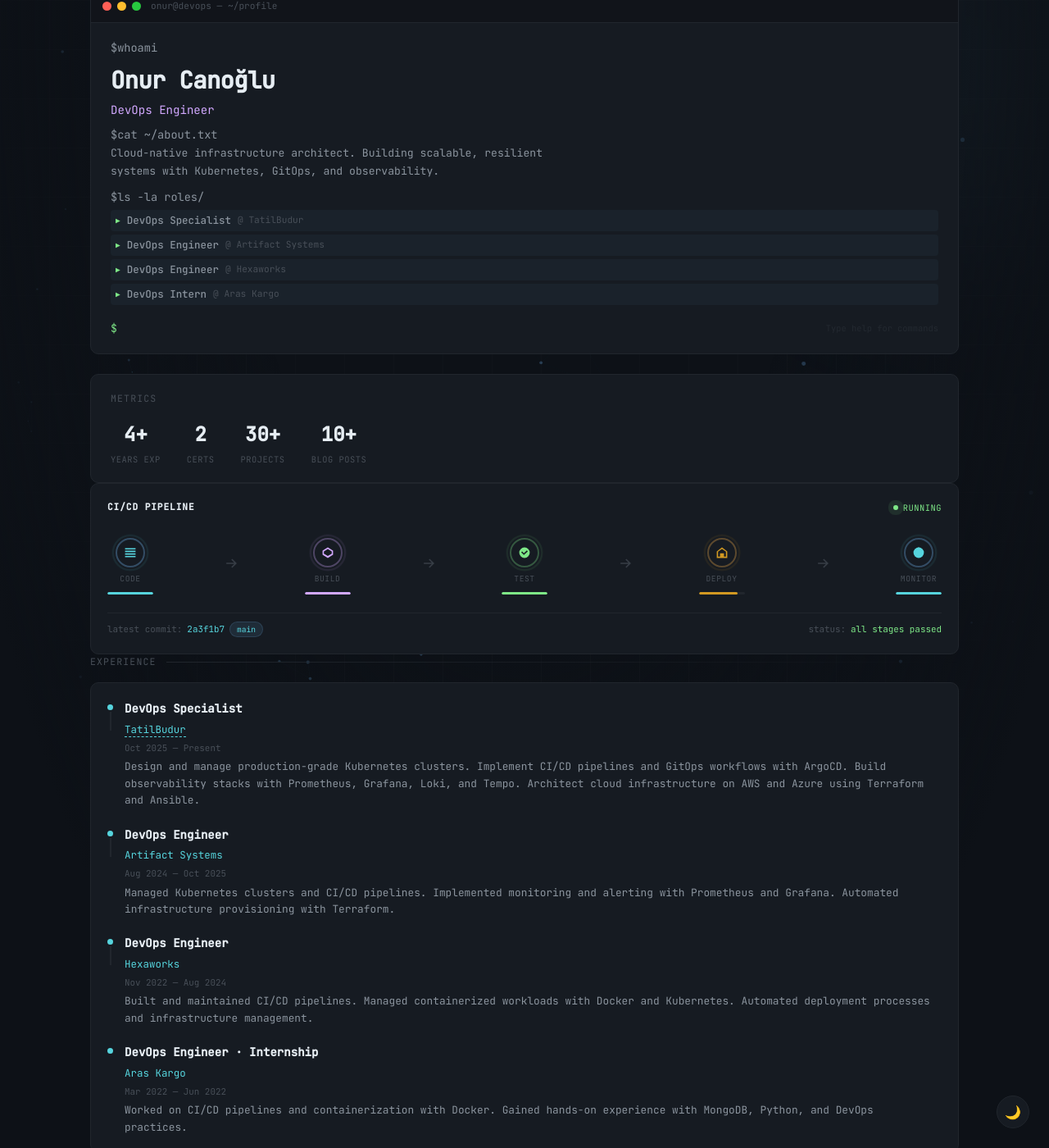
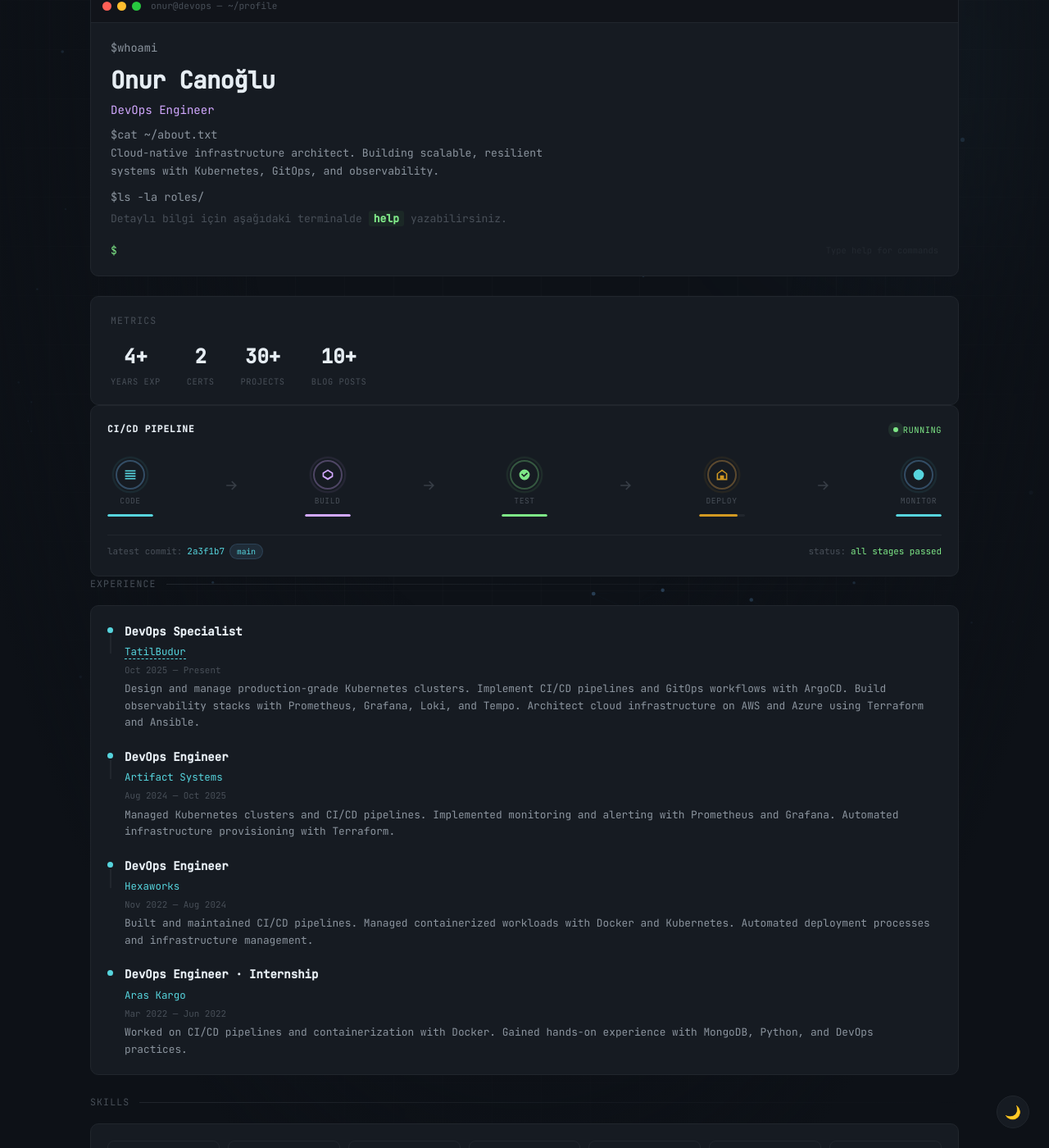
Before and after one commit to canogluonur/canogluonur.github.io, a Jekyll site: the page built from index.html, in a window 1280 px wide and 1400 px high, scrolled down 312 px. Shown: the whole window at 82% size. Built offline with Jekyll 4.4.1, drawn with Linux system fonts in a browser that asks for light colours.

Commit message:
Replace ls -la roles/ output with help hint message

```diff
--- a/assets/css/style.css
+++ b/assets/css/style.css
@@ -482,37 +482,19 @@ body {
   color: var(--blue);
   border: 1px solid rgba(121, 192, 255, 0.12);
 }
-.window-body .roles-mini {
-  display: flex;
-  flex-direction: column;
-  gap: 4px;
+.window-body .roles-hint {
+  font-size: 0.82rem;
+  color: var(--text-dim);
+  font-family: var(--font-mono);
   margin: 4px 0;
+  line-height: 1.6;
 }
-.window-body .role-mini-item {
-  display: flex;
-  align-items: center;
-  gap: 8px;
-  font-size: 0.78rem;
-  font-family: var(--font-mono);
-  padding: 3px 6px;
-  border-radius: 4px;
-  background: rgba(121, 192, 255, 0.04);
-  transition: background 0.2s;
-}
-.window-body .role-mini-item:hover {
-  background: rgba(121, 192, 255, 0.1);
-}
-.window-body .role-mini-icon {
+.window-body .roles-hint-cmd {
   color: var(--green);
-  font-size: 0.6rem;
-}
-.window-body .role-mini-title {
-  color: var(--text);
-  font-weight: 500;
-}
-.window-body .role-mini-company {
-  color: var(--text-dim);
-  font-size: 0.7rem;
+  font-weight: 600;
+  background: rgba(87, 191, 87, 0.08);
+  padding: 1px 6px;
+  border-radius: 3px;
 }
 
 /* Terminal output fade-in */
--- a/index.html
+++ b/index.html
@@ -71,28 +71,7 @@ title: Home
         </div>
         <div class="terminal-line" data-cmd="ls -la roles/"></div>
         <div class="terminal-output">
-          <div class="roles-mini">
-            <div class="role-mini-item">
-              <span class="role-mini-icon">&#9654;</span>
-              <span class="role-mini-title">DevOps Specialist</span>
-              <span class="role-mini-company">@ TatilBudur</span>
-            </div>
-            <div class="role-mini-item">
-              <span class="role-mini-icon">&#9654;</span>
-              <span class="role-mini-title">DevOps Engineer</span>
-              <span class="role-mini-company">@ Artifact Systems</span>
-            </div>
-            <div class="role-mini-item">
-              <span class="role-mini-icon">&#9654;</span>
-              <span class="role-mini-title">DevOps Engineer</span>
-              <span class="role-mini-company">@ Hexaworks</span>
-            </div>
-            <div class="role-mini-item">
-              <span class="role-mini-icon">&#9654;</span>
-              <span class="role-mini-title">DevOps Intern</span>
-              <span class="role-mini-company">@ Aras Kargo</span>
-            </div>
-          </div>
+          <p class="roles-hint">Detaylı bilgi için aşağıdaki terminalde <span class="roles-hint-cmd">help</span> yazabilirsiniz.</p>
         </div>
         <div class="terminal-line" data-cmd="" data-prompt-only="true" style="margin-top:14px;"></div>
         <div class="term-input-row" id="term-input-row" style="display:none;">
```
